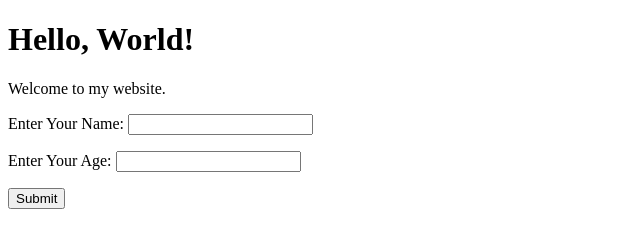
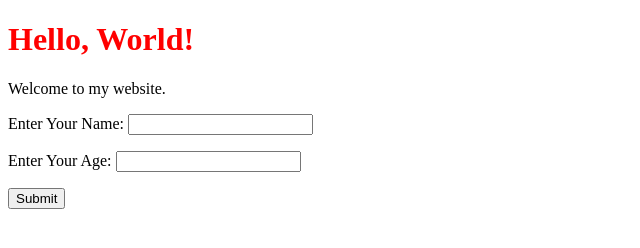
Before and after one commit to AgieMac/web_dev, a plain HTML site: page index.html in a window 1280 px wide. Shown: the whole page, without its empty margins (0-640 px from the left). Drawn offline with Linux system fonts and the light colour scheme.

Commit message:
added red color to h1

```diff
--- a/index.html
+++ b/index.html
@@ -13,7 +13,7 @@
         <link rel="stylesheet" href="">
     </head>
     <body>
-        <h1>Hello, World!</h1>
+        <h1 style = "color: red">Hello, World!</h1>
 
         <p>Welcome to my website.</p>
         <form method="POST">
```
